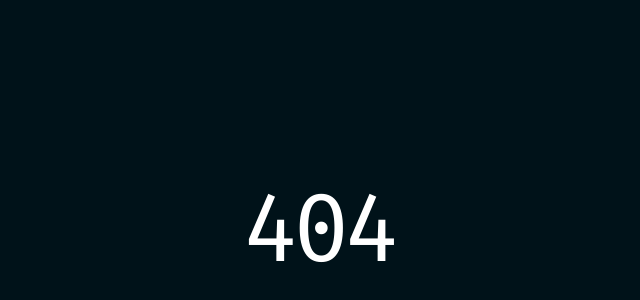
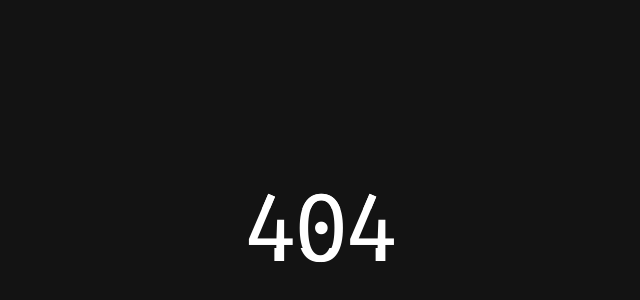
Before and after one commit to DariaSibova/clean-css-glitch, a plain HTML site: page index.html in a window 1280 px wide. Shown: the part 172-472 px from the top of the page, without its empty margins (322-962 px from the left). Drawn offline with Linux system fonts and the light colour scheme.

Commit message:
1 file modified

```diff
--- a/styles.css
+++ b/styles.css
@@ -7,10 +7,10 @@ body{
   align-items: center;
   justify-content: center;
   margin: 0;
-  background: #001219;
+  background: #131313;
   color: #fff;
   font-size: 96px;
-  font-family: 'Fira Mono',monospace;
+  font-family: 'Fira Mono', monospace;
   letter-spacing: -7px;
 }
 
@@ -30,10 +30,17 @@ div{
   }
 }
 
-div::before{
+div:before,
+div:after{
+  content: attr(title);
+  position: absolute;
+  left: 0;
+}
+
+div:before{
   animation: glitchTop 1s linear infinite;
-  clip-path: polygon(0 0,100% 0,100% 33%,0 33%);
-  -webkit-clip-part:polygon(0 0,100% 0,100% 33%,0 33%);
+  clip-path: polygon(0 0, 100% 0, 100% 33%, 0 33%);
+  -webkit-clip-path: polygon(0 0, 100% 0, 100% 33%, 0 33%);
 }
 
 @keyframes glitchTop{
@@ -47,3 +54,21 @@ div::before{
     transform: translate(13px,-1px) skew(-13deg);
   }
 }
+
+div:after{
+  animation: glitchBotom 1.5s linear infinite;
+  clip-path: polygon(0 67%, 100% 67%, 100% 100%, 0 100%);
+  -webkit-clip-path: polygon(0 67%, 100% 67%, 100% 100%, 0 100%);
+}
+
+@keyframes glitchBotom{
+  2%,64%{
+    transform: translate(-2px,0);
+  }
+  4%,60%{
+    transform: translate(-2px,0);
+  }
+  62%{
+    transform: translate(-22px,5px) skew(21deg);
+  }
+}
```
